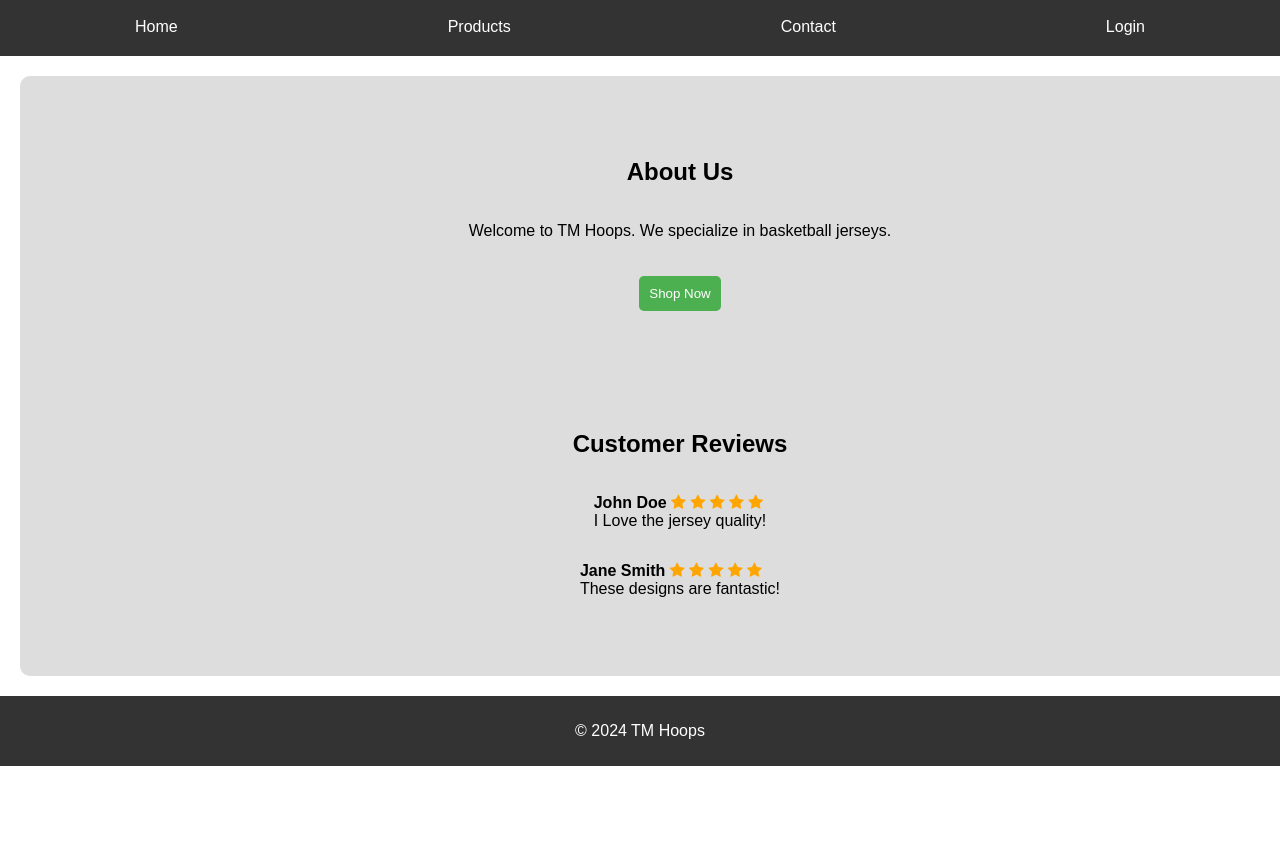
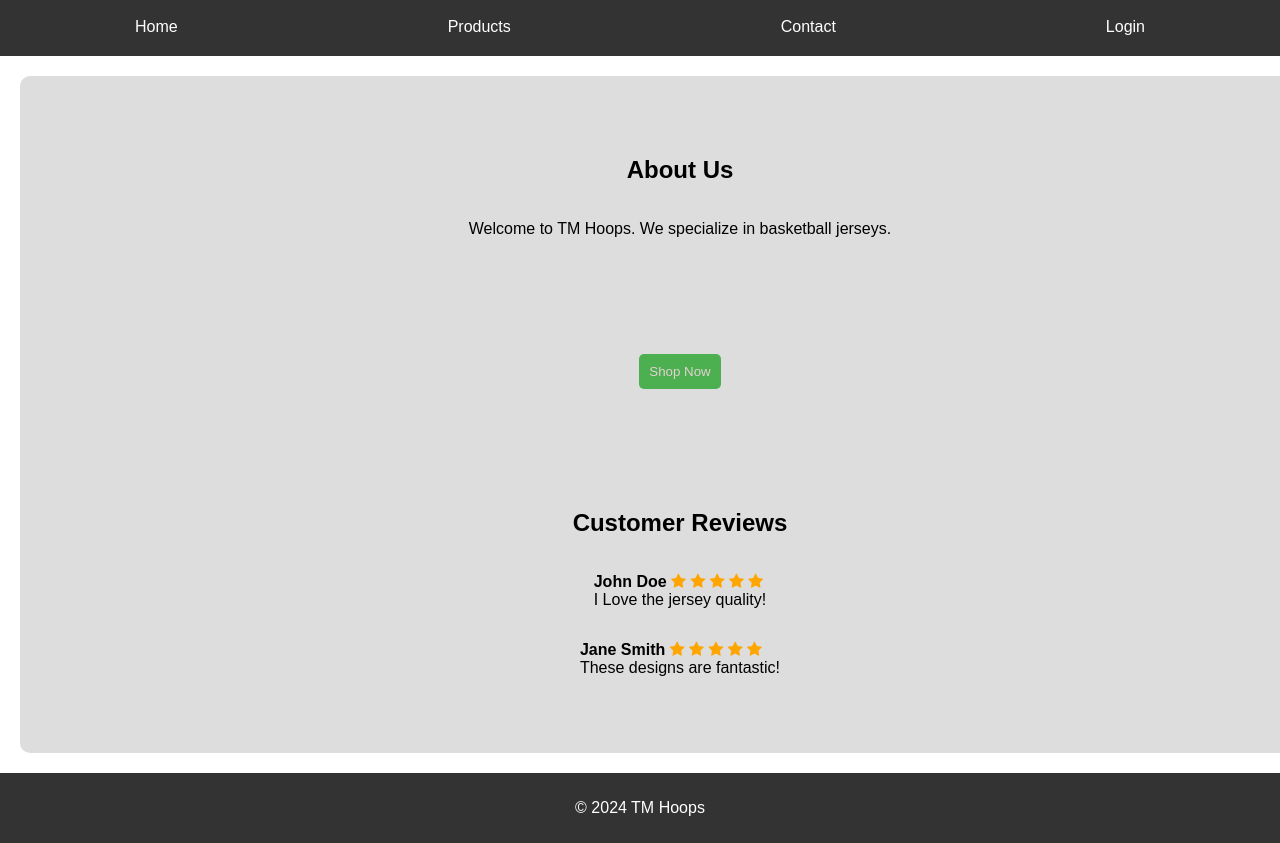
Before and after one commit to tahmeedm/E-Commerce-Website, a plain HTML site: page index.html in a window 1280 px wide. Shown: the part 92-935 px from the top of the page. Before the commit the page ends 858 px from the top, so only its background shows below. Drawn offline with Linux system fonts and the light colour scheme.

Commit message:
proper button placement

```diff
--- a/index.html
+++ b/index.html
@@ -34,9 +34,11 @@ Names: Tahmeed Mahmud (30158740), Martin Liu(30161516)
         <section class="about-us">
             <h1>About Us</h1>
             <p>Welcome to TM Hoops. We specialize in basketball jerseys.</p>
-            <button onclick="location.href='products.html'">Shop Now</button>
         </section>
 
+        <section class="about-us button">
+        <button onclick="location.href='products.html'">Shop Now</button>
+        </section>
 
         <section class="customer-reviews">
             <h2>Customer Reviews</h2>
--- a/styles.css
+++ b/styles.css
@@ -65,7 +65,7 @@ main {
 
 .about-us button {
     background-color: #4CAF50;
-    color: white;
+    color: rgb(226, 209, 209);
     padding: 10px;
     border: none;
     border-radius: 5px;
```
